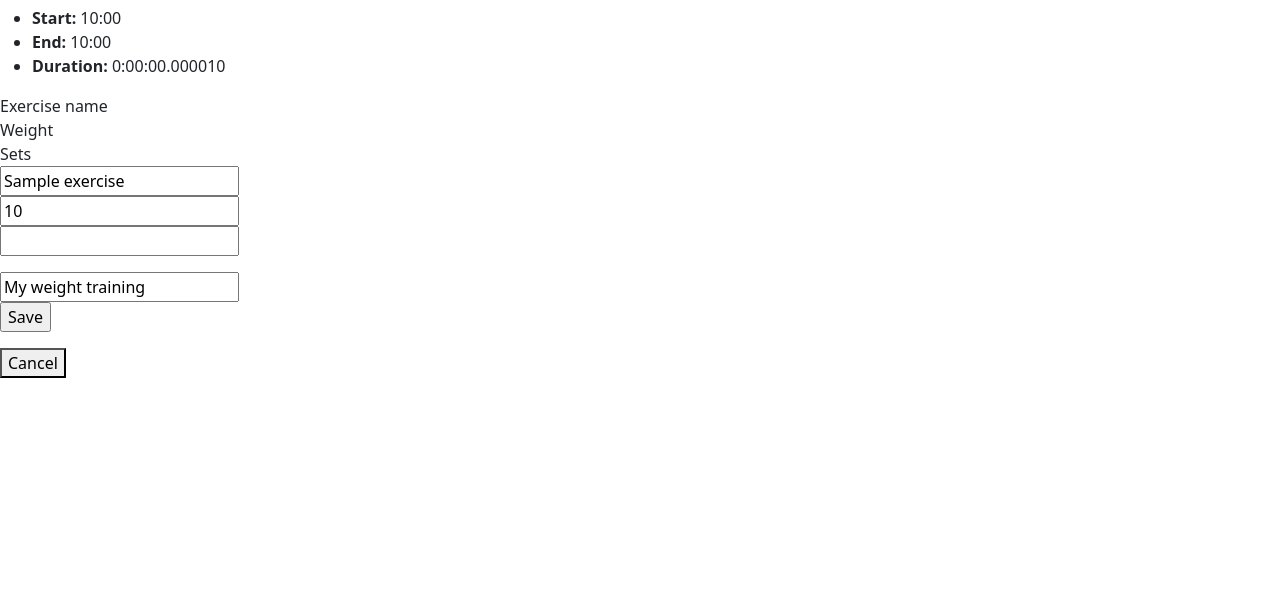
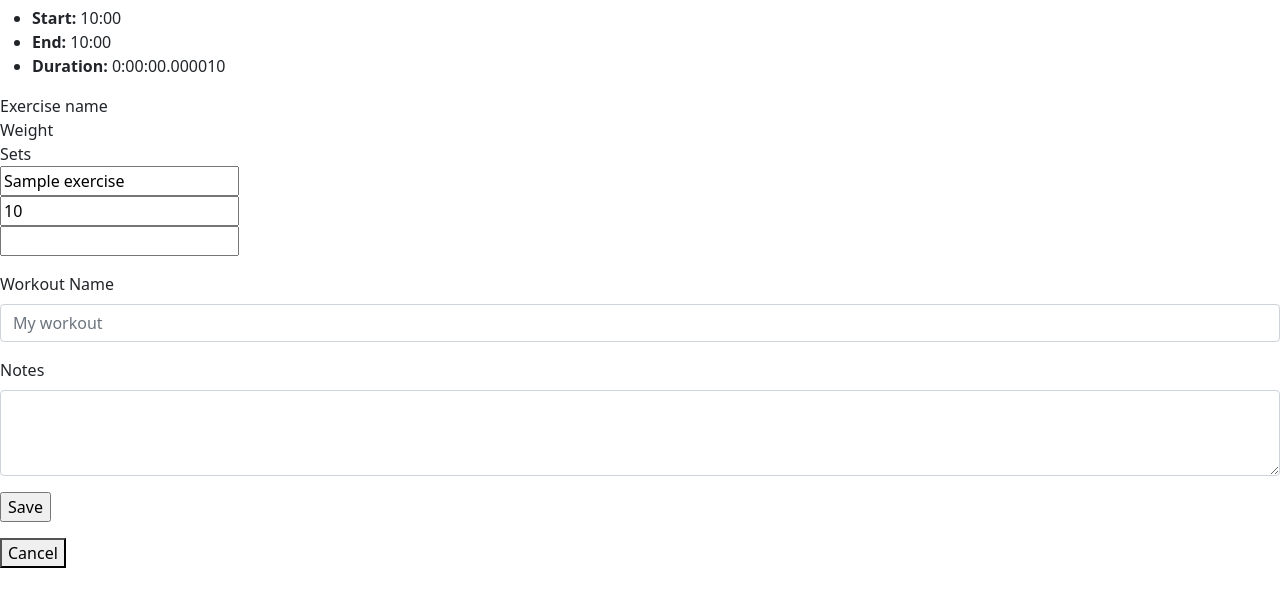
Before and after one commit to Kaiyrly/workout-tracker, a Django app: template workoutnotes/templates/workoutnotes/edit_workout.html in a window 1280 px wide. Shown: the part 50-657 px from the top of the page. Run offline with Django 3.2, Linux system fonts and the light colour scheme; tables that the repository leaves empty hold one stand-in row (values such as "Sample post"); the template is opened without the code that fills it: values that come from a table or form of the project are taken from there, most other values are stand-ins (such as "Sample title", 1, 10 or a date in 2020); data that the repository does not hold is empty.

Commit message:
added notes to workouts

```diff
--- a/workout/urls.py
+++ b/workout/urls.py
@@ -18,5 +18,5 @@ from django.urls import path, include
 
 urlpatterns = [
     path('admin/', admin.site.urls),
-    path('workoutnotes/', include('workoutnotes.urls')),
+    path('', include('workoutnotes.urls')),
 ]
--- a/workoutnotes/models.py
+++ b/workoutnotes/models.py
@@ -9,7 +9,7 @@ class Workout(models.Model):
     duration = models.DurationField(blank=True, null=True)
     routine = models.ForeignKey('Routine', null=True, on_delete=models.SET_NULL)
     user = models.ForeignKey(User, null=True, on_delete=models.SET_NULL, related_name='workouts')
-
+    notes = models.CharField(max_length=1024, blank=True, null=True)
     def __str__(self):
         return self.name
 
--- a/workoutnotes/templates/workoutnotes/edit_workout.html
+++ b/workoutnotes/templates/workoutnotes/edit_workout.html
@@ -32,7 +32,7 @@
 
                 <div class="exercises_form">
                     {% if exercises %}
-                    <form action="/workoutnotes/stop-workout/{{workout.id}}/" method="POST">{% csrf_token %}
+                    <form action="/stop-workout/{{workout.id}}/" method="POST">{% csrf_token %}
                         <!-- training started - show stop button -->
 
                             <!-- show labels for exercises -->
@@ -81,7 +81,7 @@
                         {% if not workout.start_time %}
                             <div class="control_buttons">
                                 <div class="form_input">
-                                    <form action="/workoutnotes/start-workout/{{workout.id}}/" method="POST">{% csrf_token %}
+                                    <form action="/start-workout/{{workout.id}}/" method="POST">{% csrf_token %}
                                         <input type="submit" class="start" value="Start"/>
                                     </form>
                                 </div>
@@ -94,9 +94,14 @@
 
                         <!-- training can be saved only if it started and finished -->
                         {% if workout.start_time and workout.finish_time %}
-                            <form action="/workoutnotes/save-workout/{{workout.id}}/" method="POST">{% csrf_token %}
-                                <div class="form_input">
-                                    <input type="text" class="input_mid" name="name" value="My weight training"/>
+                            <form action="/save-workout/{{workout.id}}/" method="POST">{% csrf_token %}
+                                <div class="mb-3">
+                                    <label for="exampleFormControlInput1" class="form-label">Workout Name</label>
+                                    <input type="text" class="form-control" name = "name" id="exampleFormControlInput1" placeholder="My workout">
+                                </div>
+                                <div class="mb-3">
+                                    <label for="exampleFormControlTextarea1" class="form-label">Notes</label>
+                                    <textarea class="form-control" name = "notes" id="exampleFormControlTextarea1" rows="3"></textarea>
                                 </div>
                                 <div class="form_input">
                                     <input type="submit" id="save_training" value="Save"/>
@@ -114,7 +119,7 @@
                     <br />
                     <div class="add_form">
                         <p class="div_label">Add exercise to the training</p>
-                        <form action="/workoutnotes/add-exercise/{{workout.id}}/" method="POST">{% csrf_token %}
+                        <form action="/add-exercise/{{workout.id}}/" method="POST">{% csrf_token %}
                             <div class="form_input">
                                 <label for="add_name">Exercise name</label><br />
                                 <input type="text" class="name_fields" id="add_name" name="name" value="Exercise"/>
@@ -147,7 +152,7 @@
                         <div class="add_form">
                             <p class="div_label">Save as workout routine</p>
                             <!-- show save as training plan form -->
-                            <form action="/workoutnotes/save-routine/{{workout.id}}/" method="POST">{% csrf_token %}
+                            <form action="/save-routine/{{workout.id}}/" method="POST">{% csrf_token %}
                                 <div class="form_input">
                                     <label for="plan_name">Workout routine name</label><br />
                                     <input type="text" class="input_wide" id="plan_name" name="name" value="My workout routine"/>
@@ -162,7 +167,7 @@
                     {% elif routines %}
                         <div class="add_form">
                             <!-- show load as training plan form -->
-                            <form action="/workoutnotes/load-routine/{{workout.id}}/" method="POST">{% csrf_token %}
+                            <form action="/load-routine/{{workout.id}}/" method="POST">{% csrf_token %}
                                 <div class="form_input">
                                     <label for="select_plan">Load training plan</label><br />
                                     <select name="selected_routine_id" class="input_wide" id="select_plan">
@@ -186,7 +191,7 @@
 
             </section>
             <div class="form_input">
-                <form><button formaction="/workoutnotes/cancel-workout/{{workout.id}}/">Cancel</button></form>
+                <form><button formaction="/cancel-workout/{{workout.id}}/">Cancel</button></form>
             </div>
         </div>
     </body>
--- a/workoutnotes/templates/workoutnotes/home.html
+++ b/workoutnotes/templates/workoutnotes/home.html
@@ -18,7 +18,8 @@
                         <div class="navbar-nav">
                           <a class="nav-link active" aria-current="page" href="#">Home</a>
                           <a class="nav-link" href="{% url 'workoutnotes:workout_list' %}">View workouts</a>
-                          <a class="nav-link" href="/workoutnotes/new-workout/">Create workout</a>
+                          <a class="nav-link" href="/new-workout/">Create workout</a>
+                          <a class="nav-link" href="{% url 'workoutnotes:logout' %}">Log Out</a>
                         </div>
                       </div>
                     </div>
--- a/workoutnotes/templates/workoutnotes/workout_detail.html
+++ b/workoutnotes/templates/workoutnotes/workout_detail.html
@@ -18,6 +18,7 @@
         <!--<li><b>End:</b> {{ training.time_end|date:'Y-m-d H:i' }}</li>-->
         <li><b>Duration:</b> {{ workout.duration }}</li>
         <li><b>Created by:</b> {{ workout.user }}</li>
+        <li><b>Notes:</b> {{ workout.notes }}</li>
     </ul>
 
 
--- a/workoutnotes/templates/workoutnotes/workout_list.html
+++ b/workoutnotes/templates/workoutnotes/workout_list.html
@@ -2,14 +2,14 @@
 
 {% block content %}
     <h1>My workouts</h1>
-    <table class="table table-borderless">
+    <table class="table table-striped table-hover">
         <th>Workout</th>
         <th>Date</th>
         <th>Duration</th>
         {% for workout in workouts %}
             <tr>
-                <td><a href="/workoutnotes/workouts/{{workout.id}}">{{workout.name}}</a></td>
-                <td>{{ workout.time_start|date:'Y-m-d' }}</td>
+                <td><a href="/workouts/{{workout.id}}">{{workout.name}}</a></td>
+                <td>{{workout.start_time|date:"m/d Y"}}</td>
                 <td>{{ workout.duration}}</td>
             </tr>
         {% endfor %}
--- a/workoutnotes/urls.py
+++ b/workoutnotes/urls.py
@@ -6,9 +6,9 @@ from .views import HomeView, SignupView, WorkoutListView, AddExerciseView, worko
 app_name = "workoutnotes"
 urlpatterns = [
     path("", HomeView.as_view(), name="home"),
-    path("login", LoginView.as_view(), name="login"),
-    path("logout", LogoutView.as_view(), name="logout"),
-    path("signup", SignupView.as_view(), name="signup"),
+    path("login/", LoginView.as_view(), name="login"),
+    path("logout/", LogoutView.as_view(), name="logout"),
+    path("signup/", SignupView.as_view(), name="signup"),
     path("new-workout/", new_workout_view),
     path("edit-workout/<int:workout_id>/", edit_workout_view),
     path("all/", WorkoutListView.as_view(), name="workout_list"),
```
Also changed, not shown: workoutnotes/views.py (+9 -8 lines), workoutnotes/migrations/0006_workout_notes.py (added).
